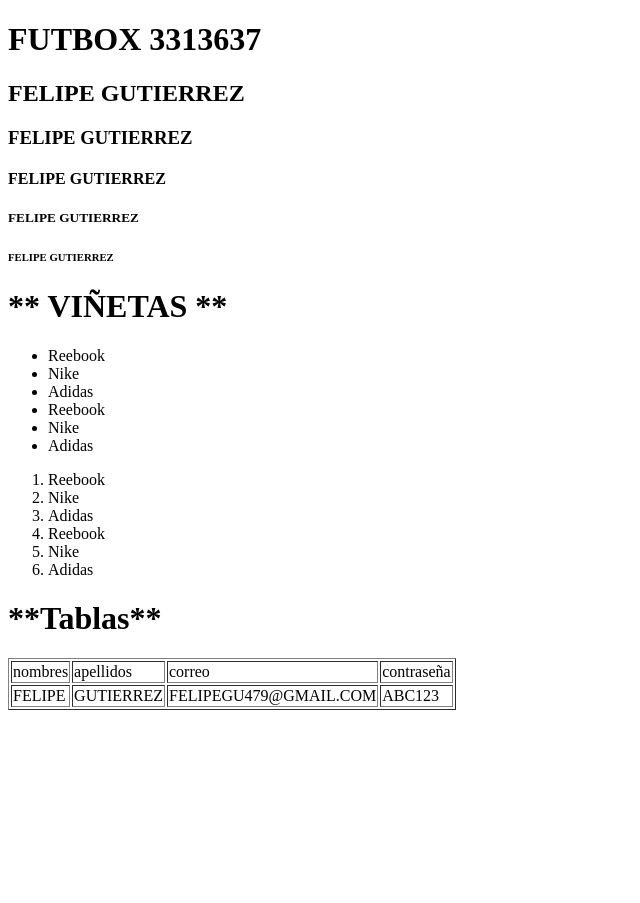
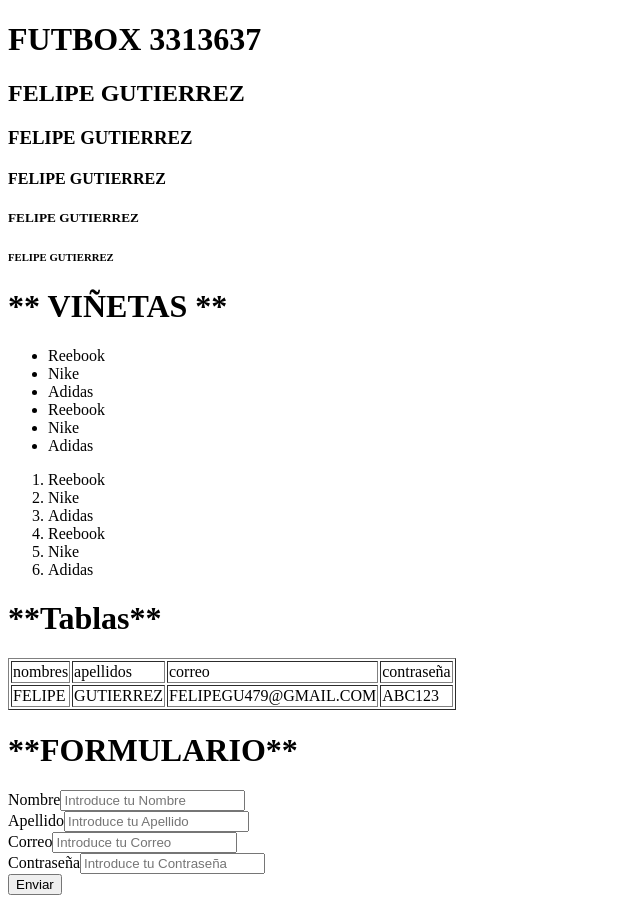
Before and after one commit to fg7737013-dev/FUTBOX3313637, a plain HTML site: page index.html in a window 1280 px wide. Shown: the whole page, without its empty margins (0-640 px from the left). Before the commit the page ends 800 px from the top, so only its background shows below. Drawn offline with Linux system fonts and the light colour scheme.

Commit message:
Actualizado el html hasta formulario

```diff
--- a/index.html
+++ b/index.html
@@ -46,6 +46,29 @@
         <td>FELIPEGU479@GMAIL.COM</td>
         <td>ABC123</td>
     </tr>
-</table>
+    <table>
+
+<h1>**FORMULARIO**</h1>
+    <form>
+        <label for="Nombre">Nombre</label>
+        <input type="text" id="Nombre" placeholder="Introduce tu Nombre">
+        <br>
+
+        <label for="Apellido">Apellido</label>
+        <input type="text" id="Apellido" placeholder="Introduce tu Apellido">
+        <br>
+
+        <label for="Correo">Correo</label>
+        <input type="email" id="Correo" placeholder="Introduce tu Correo">
+        <br>
+
+         <label for="Contrasena">Contraseña</label>
+        <input type="password" id="Contrasena" placeholder="Introduce tu Contraseña">
+        <br>
+
+        <input type="submit" value="Enviar">
+
+
+
 </body>
 </html>
```
